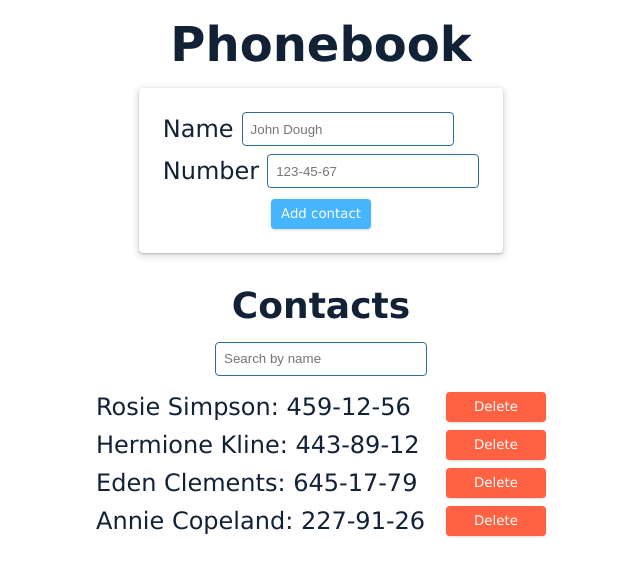
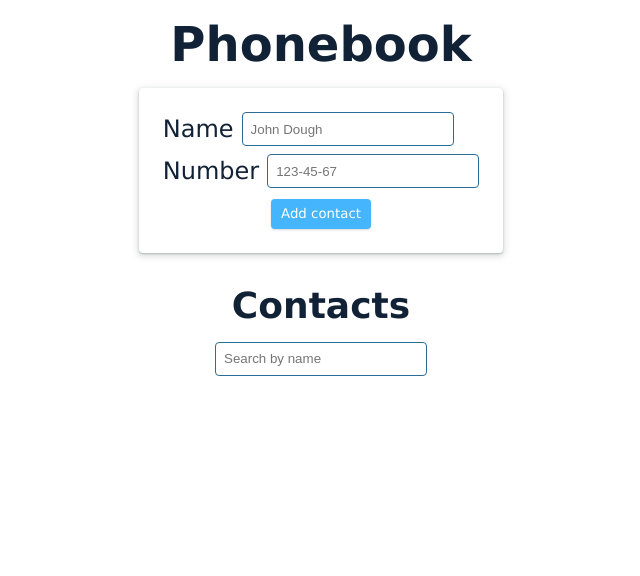
Before and after one commit to b3dyk/goit-react-hw-04-phonebook, a React (Create React App) app: page / in a window 1280 px wide. Shown: the top 576 px of the page, without its empty margins (319-959 px from the left). Built offline with nearby package versions, Linux system fonts and the light colour scheme.

Commit message:
Update App.jsx

```diff
--- a/src/components/App.jsx
+++ b/src/components/App.jsx
@@ -15,20 +15,12 @@
   };
 
   componentDidMount() {
-    const contacts = JSON.parse(localStorage.getItem('contacts')) || [
-      { id: 'id-1', name: 'Rosie Simpson', number: '459-12-56' },
-      { id: 'id-2', name: 'Hermione Kline', number: '443-89-12' },
-      { id: 'id-3', name: 'Eden Clements', number: '645-17-79' },
-      { id: 'id-4', name: 'Annie Copeland', number: '227-91-26' },
-    ];
+    const contacts = JSON.parse(localStorage.getItem('contacts')) || [];
     this.setState({ contacts });
   }
 
   componentDidUpdate(_, prevState) {
-    if (
-      prevState.contacts.length !== 0 &&
-      prevState.contacts.length !== this.state.contacts.length
-    ) {
+    if (prevState.contacts !== this.state.contacts) {
       localStorage.setItem('contacts', JSON.stringify(this.state.contacts));
     }
   }
```
